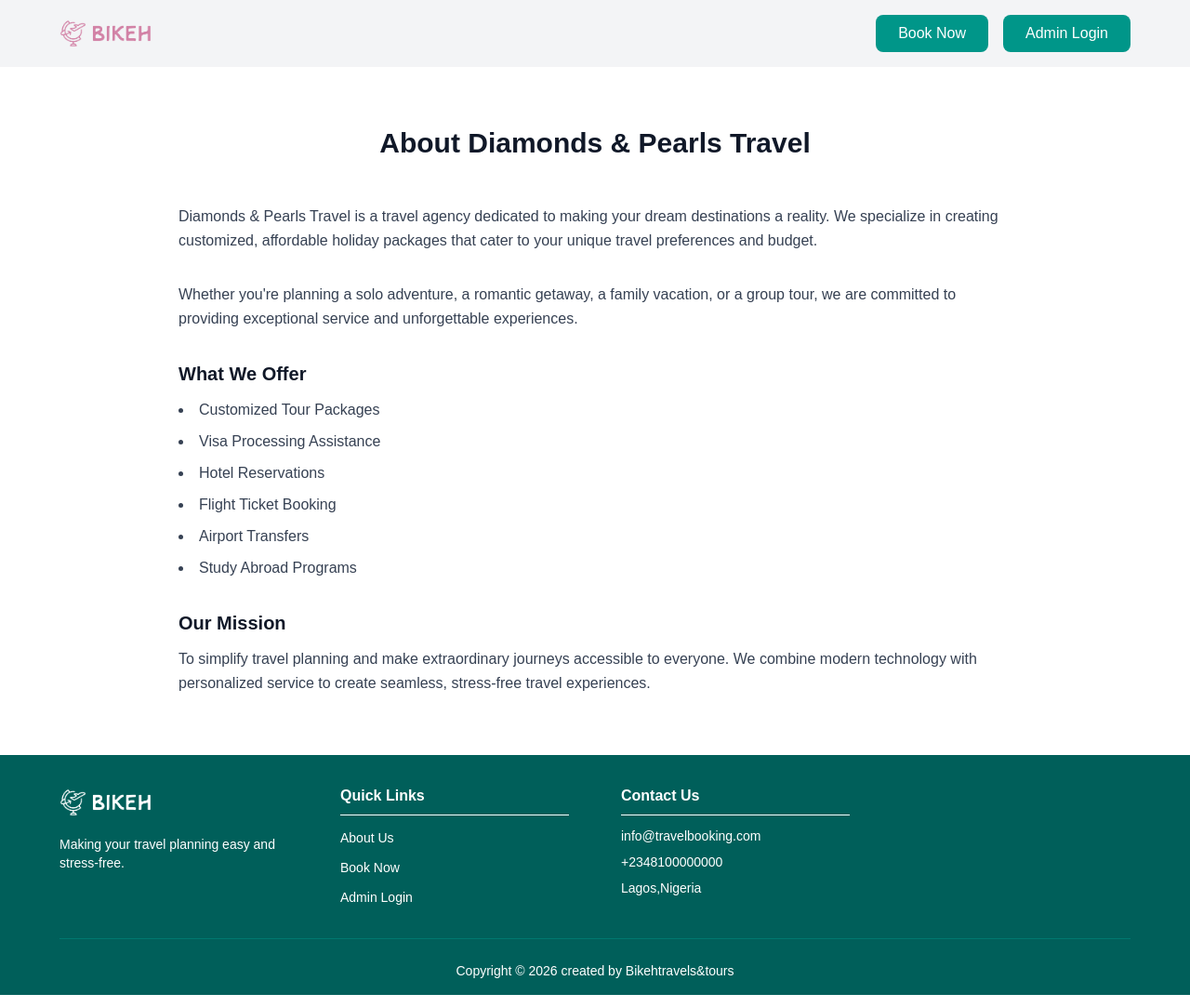
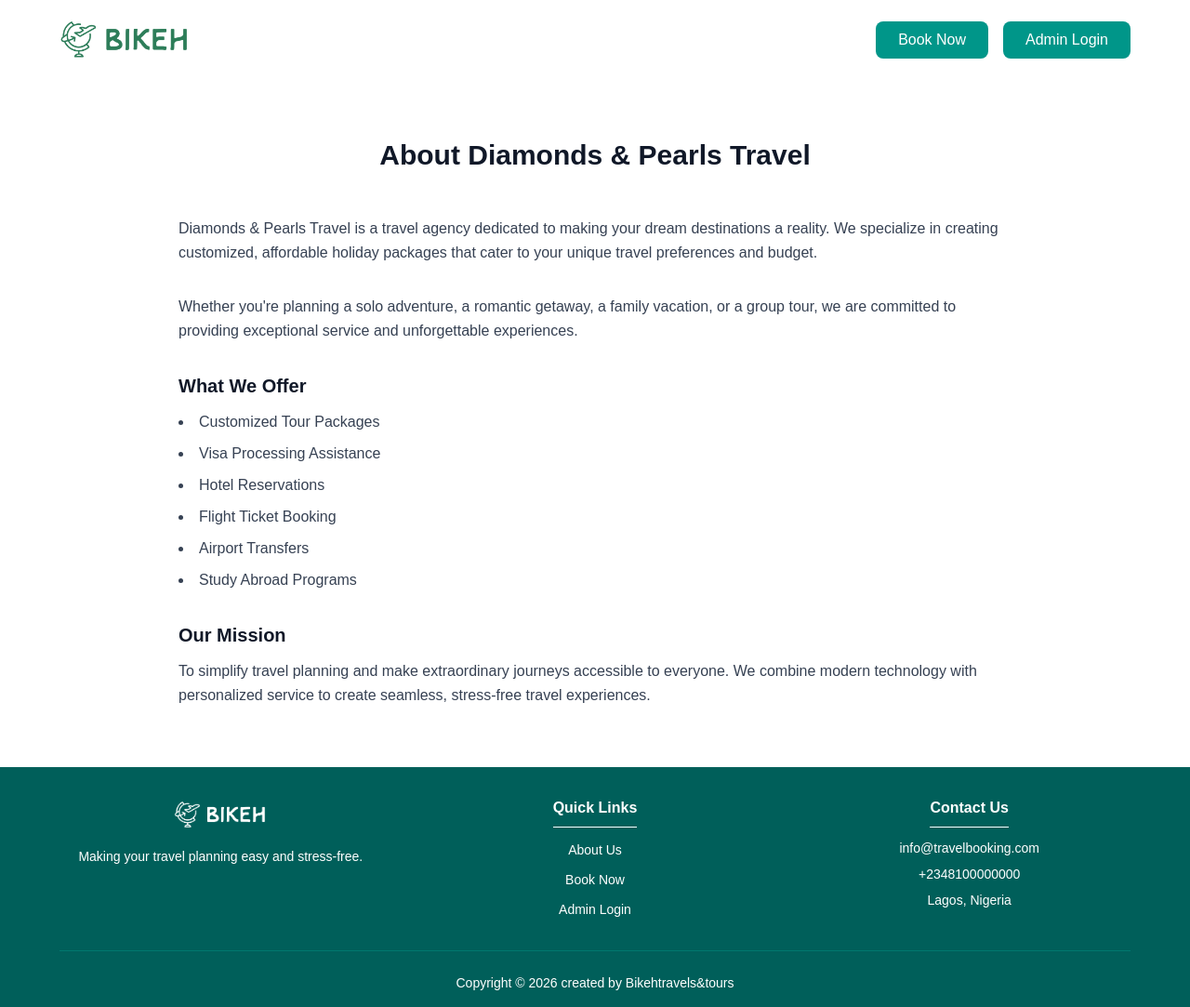
Before and after one commit to Khaddy06/travels-tour, a Next.js app: page / in a window 1280 px wide. Shown: the whole page at 93% size. Built offline with nearby package versions, Linux system fonts and the light colour scheme; no server answers.

Commit message:
restructing

```diff
--- a/src/app/components/footer.tsx
+++ b/src/app/components/footer.tsx
@@ -7,9 +7,9 @@ export default function Footer() {
   return (
     <footer className='bg-teal-800 text-white px-16 pt-8 pb-0'>
       <div className='max-w-7xl mx-auto'>
-        <div className='grid grid-cols-1 md:grid-cols-4 gap-14 mb-8'>
+        <div className='grid grid-cols-1 md:grid-cols-3 gap-14 mb-8'>
           {/* Logo Section */}
-          <div className='flex flex-col'>
+          <div className='flex flex-col items-center text-center'>
             <div className='mb-4'>
               <Image
                 src={LogoOne}
@@ -19,13 +19,13 @@ export default function Footer() {
                 className='brightness-0 invert'
               />
             </div>
-            <p className="text-sm ">
-        Making your travel planning easy and stress-free.
-      </p>
+            <p className="text-sm">
+              Making your travel planning easy and stress-free.
+            </p>
           </div>
 
-          {/* COMPANY Column */}
-          <div className='flex flex-col'>
+          {/* Quick Links Column */}
+          <div className='flex flex-col items-center text-center'>
             <h3 className='font-bold text-white mb-3 pb-2 border-b border-white'>
               Quick Links
             </h3>
@@ -45,29 +45,26 @@ export default function Footer() {
                   Admin Login
                 </Link>
               </li>
-
             </ul>
           </div>
 
-          {/* EXPLORE Column */}
-          <div className='flex flex-col'>
+          {/* Contact Column */}
+          <div className='flex flex-col items-center text-center'>
             <h3 className='font-bold text-white mb-3 pb-2 border-b border-white'>
               Contact Us
             </h3>
             <ul className='flex flex-col gap-2'>
-              <li className='text-white  text-sm'>
-              <p className="text-sm">info@travelbooking.com</p>
-              </li>
-              <li className='text-white  text-sm'>
-                <p className="text-sm">+2348100000000</p>
+              <li className='text-white text-sm'>
+                <p>info@travelbooking.com</p>
               </li>
               <li className='text-white text-sm'>
-                <p className="text-sm">Lagos,Nigeria</p>
+                <p>+2348100000000</p>
+              </li>
+              <li className='text-white text-sm'>
+                <p>Lagos, Nigeria</p>
               </li>
             </ul>
           </div>
-
-
         </div>
 
         {/* Copyright */}
--- a/src/app/components/landingPage.tsx
+++ b/src/app/components/landingPage.tsx
@@ -5,7 +5,7 @@ import Navbar from './navbar'
 import Footer from './footer'
 import AboutUs from './aboutus'
 
-export default function LandingPage() {
+export default function LandingPage(){
   return (
     <div className='bg-gray-100 min-h-screen'>
     <Navbar/>
--- a/src/app/components/navbar.tsx
+++ b/src/app/components/navbar.tsx
@@ -14,9 +14,10 @@ export default function Navbar() {
 
   return (
     <>
-      <div className='flex justify-between items-center px-16  py-4 max-w-10xl mx-auto'>
-          <div>
-              <Image src={LogoOne} alt="logo" width={100} height={100} />
+      <div className='flex justify-between items-center px-16 bg-white py-4 max-w-10xl mx-auto'>
+          <div >
+              <Image src={LogoOne} alt="logo" width={140} height={140}
+               className='brightness-100 invert' />
           </div>
           <div className='flex gap-4 items-center text-gray-500 font-medium'>
 
```
